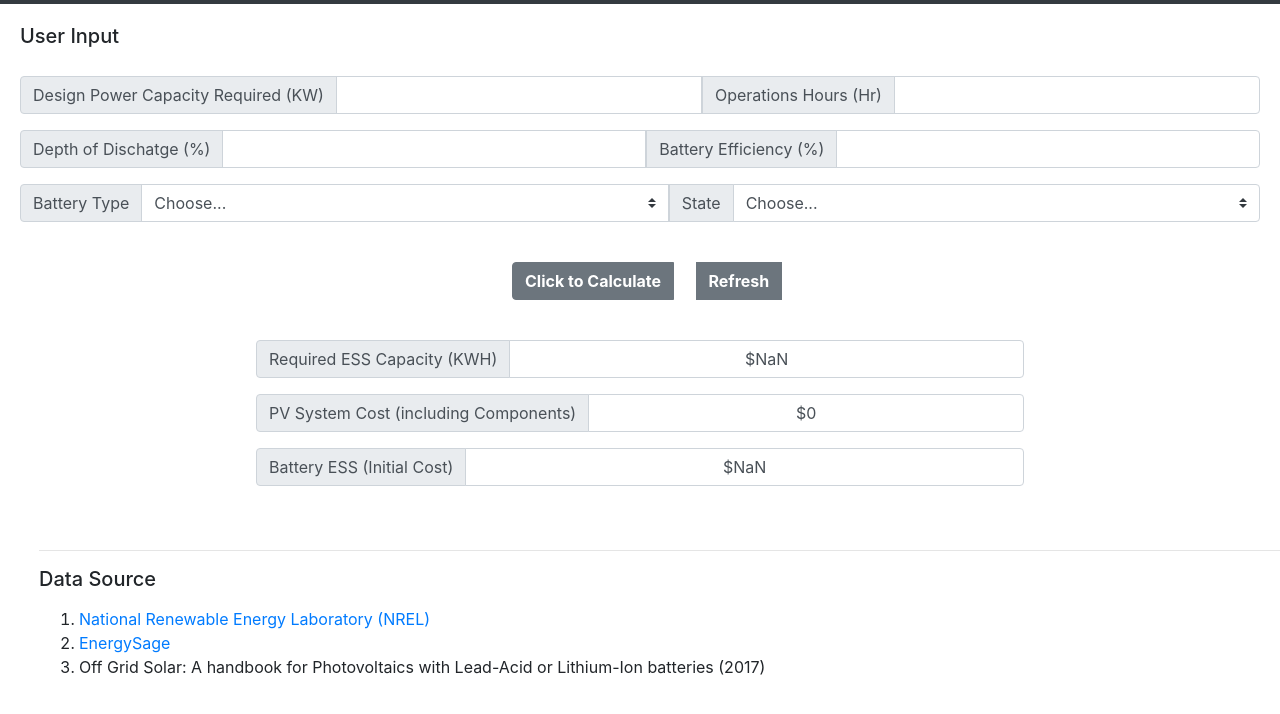
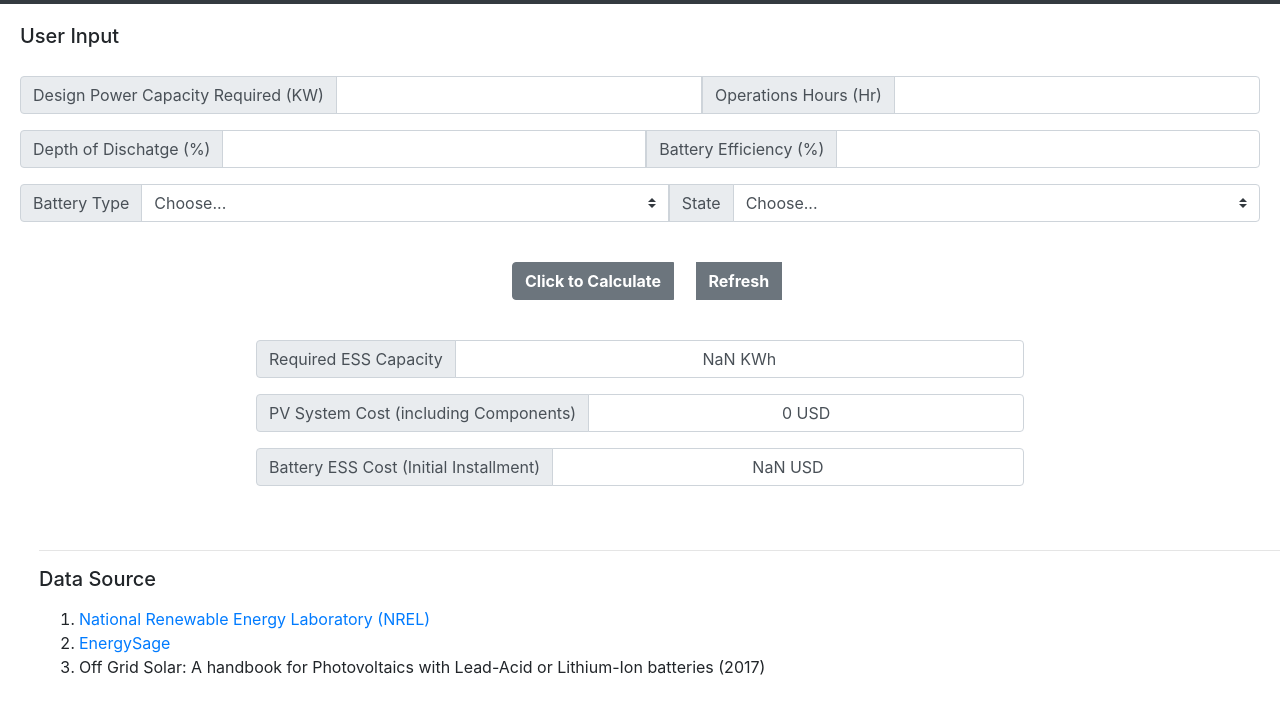
Before and after one commit to fahadalam126/Energy-storage-cost-estimator, a plain HTML site: page index.html in a window 1280 px wide. Both pictures are taken after a click on the element "Click to Calculate". Shown: the part 72-786 px from the top of the page. Drawn offline with nearby package versions, Linux system fonts and the light colour scheme.

Commit message:
Modify unit

```diff
--- a/index.html
+++ b/index.html
@@ -148,7 +148,7 @@
 
   <div class="input-group mb-3 output">
     <div class="input-group-prepend">
-      <span class="input-group-text" id="inputGroup-sizing-default">Required ESS Capacity (KWH)</span>
+      <span class="input-group-text" id="inputGroup-sizing-default">Required ESS Capacity </span>
     </div>
     <output id="my-output" name="result" type="text" class="form-control" aria-label="Default" aria-describedby="inputGroup-sizing-default">
   </div>
@@ -162,7 +162,7 @@
 
   <div class="input-group mb-3 output">
     <div class="input-group-prepend">
-      <span class="input-group-text" id="inputGroup-sizing-default">Battery ESS (Initial Cost)</span>
+      <span class="input-group-text" id="inputGroup-sizing-default">Battery ESS Cost (Initial Installment)</span>
     </div>
     <output id="my-output-ess" type="text" class="form-control" aria-label="Default" aria-describedby="inputGroup-sizing-default">
   </div>
--- a/js/index.js
+++ b/js/index.js
@@ -28,8 +28,8 @@ function calculation(){
     var pvCost = num1*num6*1000;
 
     //Setting Value
-    document.getElementById("my-output").value = "$" + res;
-    document.getElementById("my-output-ess").value = "$"+ batteryCost;
-    document.getElementById("my-output-pvcomponent").value = "$"+ pvCost;
+    document.getElementById("my-output").value = res + " KWh";
+    document.getElementById("my-output-ess").value = batteryCost + " USD" ;
+    document.getElementById("my-output-pvcomponent").value =  pvCost + " USD";
 
 }
```
